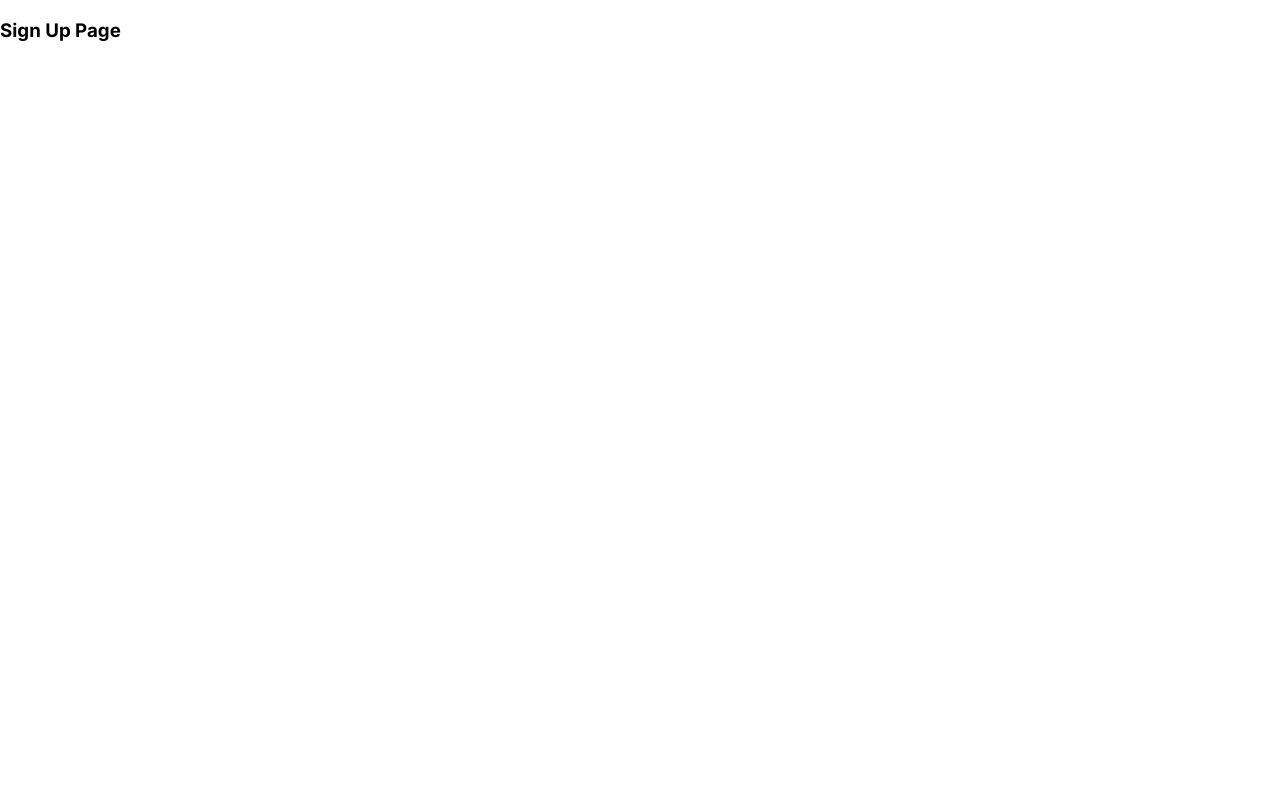
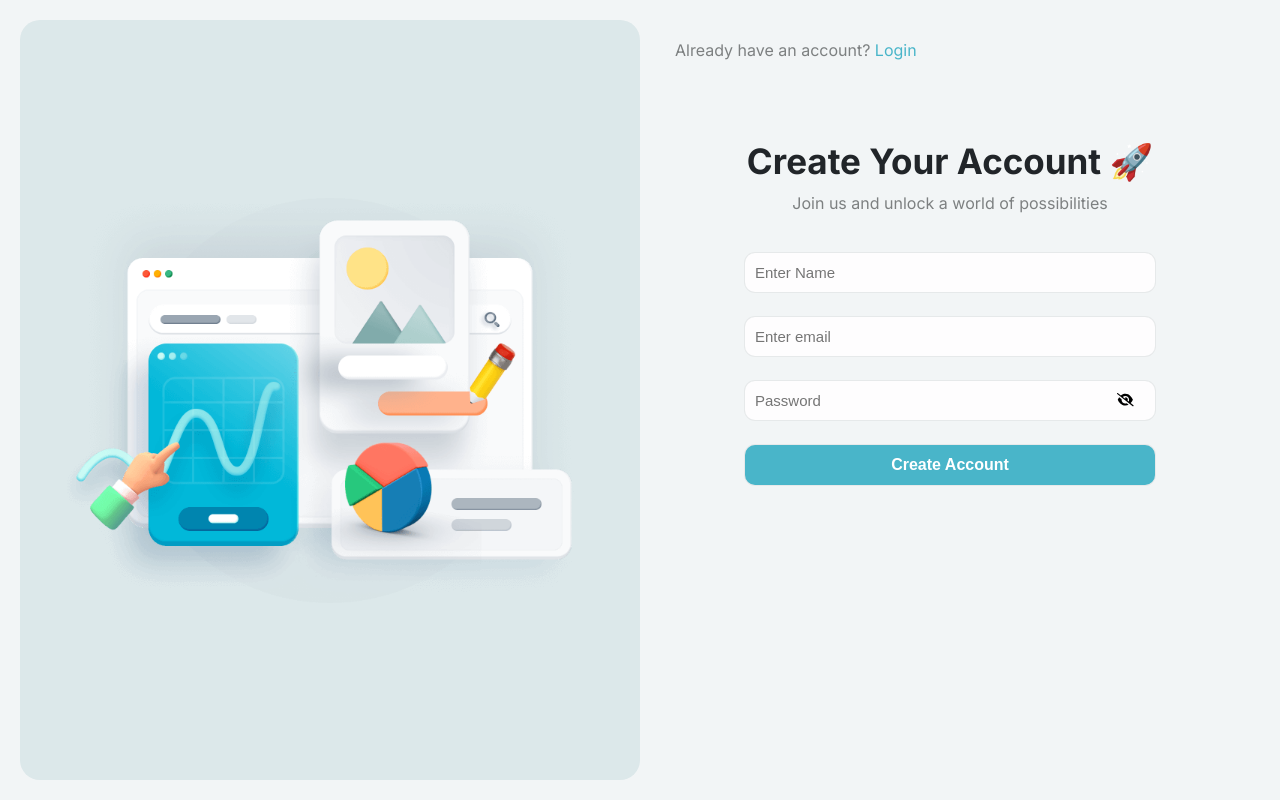
Before and after one commit to ashaytiwari/Authenticator-App, a Next.js app: page /signup in a window 1280 px wide. Built offline with nearby package versions, Linux system fonts and the light colour scheme.

Commit message:
ui: created signup page design

```diff
--- /dev/null
+++ b/src/app/signup/page.module.scss
@@ -0,0 +1,94 @@
+@import '@/styles/media-query.scss';
+
+#signupPageMain {
+  background-color: var(--application-secondary-background-color);
+  display: grid;
+  grid-auto-columns: 50%;
+  grid-auto-flow: column;
+  height: calc(100vh - 40px);
+  padding: 20px;
+
+  #signupCoverImageSection {
+    background-color: var(--application-primary-background-color);
+    border-radius: 20px;
+    position: relative;
+    padding: 40px;
+    display: flex;
+    align-items: center;
+    justify-content: center;
+  }
+
+  #signupFormSection {
+    padding: 20px 35px;
+
+    .alreadyHaveAnAccountLabel {
+      font-size: 16px;
+      color: var(--application-tertiary-color);
+    }
+
+    .loginControl {
+      color: var(--application-primary-color);
+      text-decoration: none;
+    }
+
+    .signupForm {
+      .formHeadingSection {
+        text-align: center;
+        margin-top: 80px;
+
+        .heading {
+          font-size: 35px;
+          margin: 10px;
+          color: var(--application-text-color)
+        }
+
+        .subHeading {
+          font-size: 16px;
+          color: var(--application-tertiary-color);
+        }
+      }
+
+      .signupFormContainer {
+        display: grid;
+        grid-template-rows: max-content;
+        row-gap: 25px;
+        padding: 40px 70px;
+
+        .formControls,
+        .passwordField {
+          border: none;
+          box-shadow: var(--application-box-shadow);
+        }
+
+      }
+    }
+  }
+
+}
+
+@include medium-screen {
+  #signupPageMain {
+    grid-auto-columns: 100%;
+    grid-auto-flow: row;
+    height: 100%;
+    min-height: calc(100vh - 40px);
+
+    #signupCoverImageSection {
+      display: none;
+    }
+  }
+}
+
+@include small-screen {
+  #signupPageMain {
+    #signupFormSection {
+      padding: 20px;
+
+      .signupForm {
+        .signupFormContainer {
+          padding: 30px 0;
+        }
+      }
+    }
+  }
+}
--- a/src/app/signup/page.tsx
+++ b/src/app/signup/page.tsx
@@ -1,8 +1,133 @@
+'use client';
+
+import React from 'react';
+import Image from 'next/image';
+import Link from 'next/link';
+
+import { useFormik } from 'formik';
+
+import SecureInputField from '@/components/generics/secure-input-field/SecureInputField';
+
+import loginCoverImage from '@/assets/images/login-cover-image.png';
+
+import styles from './page.module.scss';
+
 function SignupPage() {
 
+  const formik = useFormik({
+    initialValues: {
+      name: '',
+      email: '',
+      password: ''
+    },
+    validate: () => { },
+    onSubmit: () => {
+      alert(JSON.stringify(formikValues));
+    }
+  });
+  const formikValues = formik.values;
+
+  function renderAlreadyHaveAnAccountSection() {
+
+    const signInControlAttributes = {
+      href: '/login',
+      className: styles.loginControl
+    };
+
+    return (
+      <label className={styles.alreadyHaveAnAccountLabel}>
+        Already have an account? <Link {...signInControlAttributes}>Login</Link>
+      </label>
+    );
+  }
+
+  function renderSignupForm() {
+
+    const singInControlAttributes = {
+      className: 'application-themed-button',
+      onClick() {
+        formik.handleSubmit();
+      }
+    };
+
+    const nameControlAttributes = {
+      placeholder: 'Enter Name',
+      name: 'name',
+      type: 'text',
+      value: formikValues.name,
+      className: styles.formControls,
+      onChange: formik.handleChange
+    };
+
+    const emailControlAttributes = {
+      placeholder: 'Enter email',
+      name: 'email',
+      type: 'email',
+      value: formikValues.email,
+      className: styles.formControls,
+      onChange: formik.handleChange
+    };
+
+    const secureInputFieldControlAttributes = {
+      placeholder: 'Password',
+      name: 'password',
+      className: styles.passwordField,
+      value: formikValues.password,
+      onChange: formik.handleChange
+    };
+
+    return (
+      <div className={styles.signupForm}>
+        <div className={styles.formHeadingSection}>
+          <h2 className={styles.heading}>Create Your Account 🚀</h2>
+          <label className={styles.subHeading}>Join us and unlock a world of possibilities</label>
+        </div>
+        <div className={styles.signupFormContainer}>
+          <input {...nameControlAttributes} />
+          <input {...emailControlAttributes} />
+          <SecureInputField {...secureInputFieldControlAttributes} />
+          <button {...singInControlAttributes} type='button'>Create Account</button>
+        </div>
+      </div>
+    );
+  }
+
+  function renderSignupFormSection() {
+
+    return (
+      <div id={styles.signupFormSection}>
+        {renderAlreadyHaveAnAccountSection()}
+        {renderSignupForm()}
+      </div>
+    );
+
+  }
+
+  function renderSignupCoverImageSection() {
+
+    const loginCoverImageStyle = {
+      width: '100%',
+      height: 'auto'
+    };
+
+    const loginCoverImageAttributes = {
+      src: loginCoverImage,
+      alt: 'login-cover-image',
+      style: loginCoverImageStyle
+    };
+
+    return (
+      <div id={styles.signupCoverImageSection}>
+        <Image {...loginCoverImageAttributes} />
+      </div>
+    );
+
+  }
+
   return (
-    <div>
-      <h3>Sign Up Page</h3>
+    <div id={styles.signupPageMain}>
+      {renderSignupCoverImageSection()}
+      {renderSignupFormSection()}
     </div>
   );
 
```
